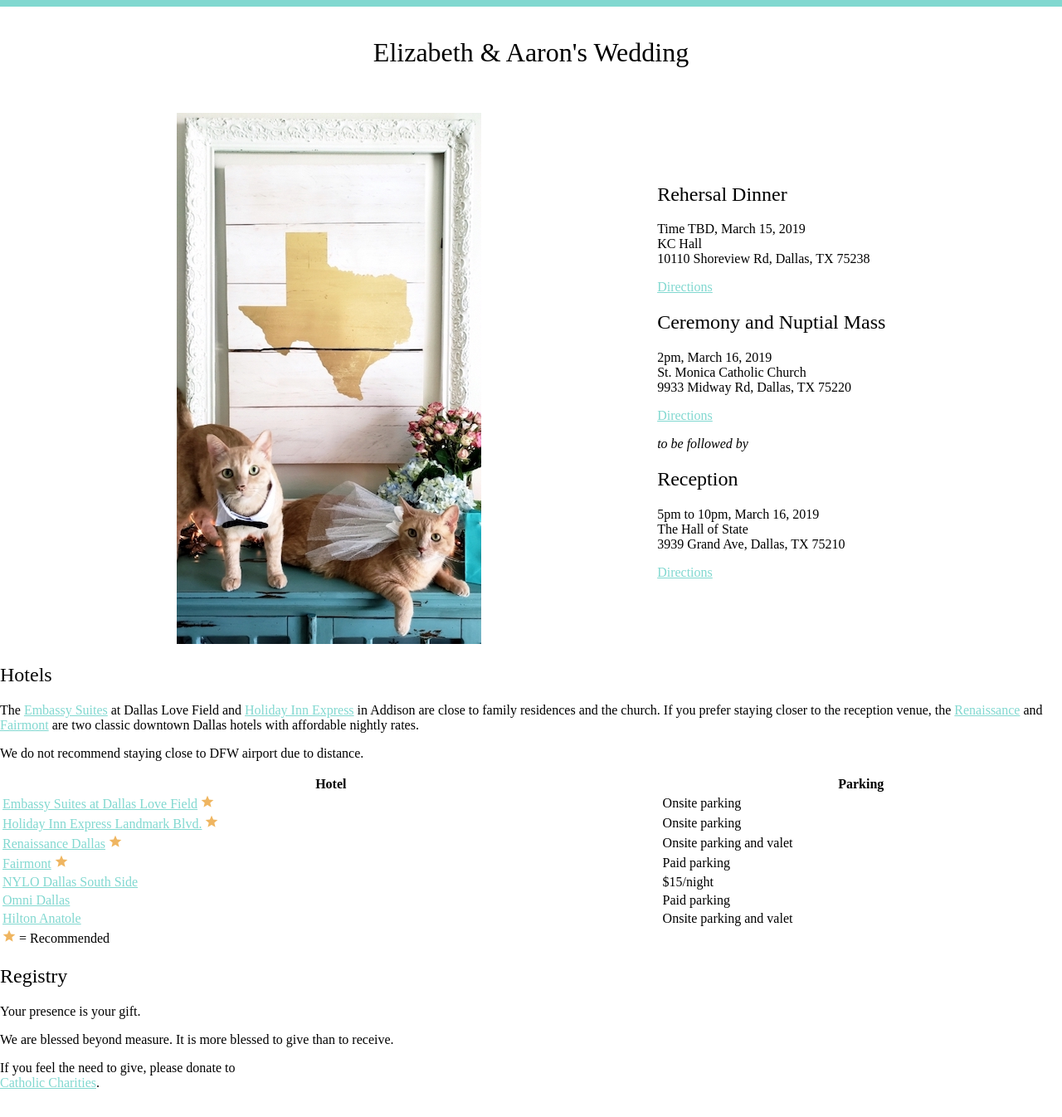
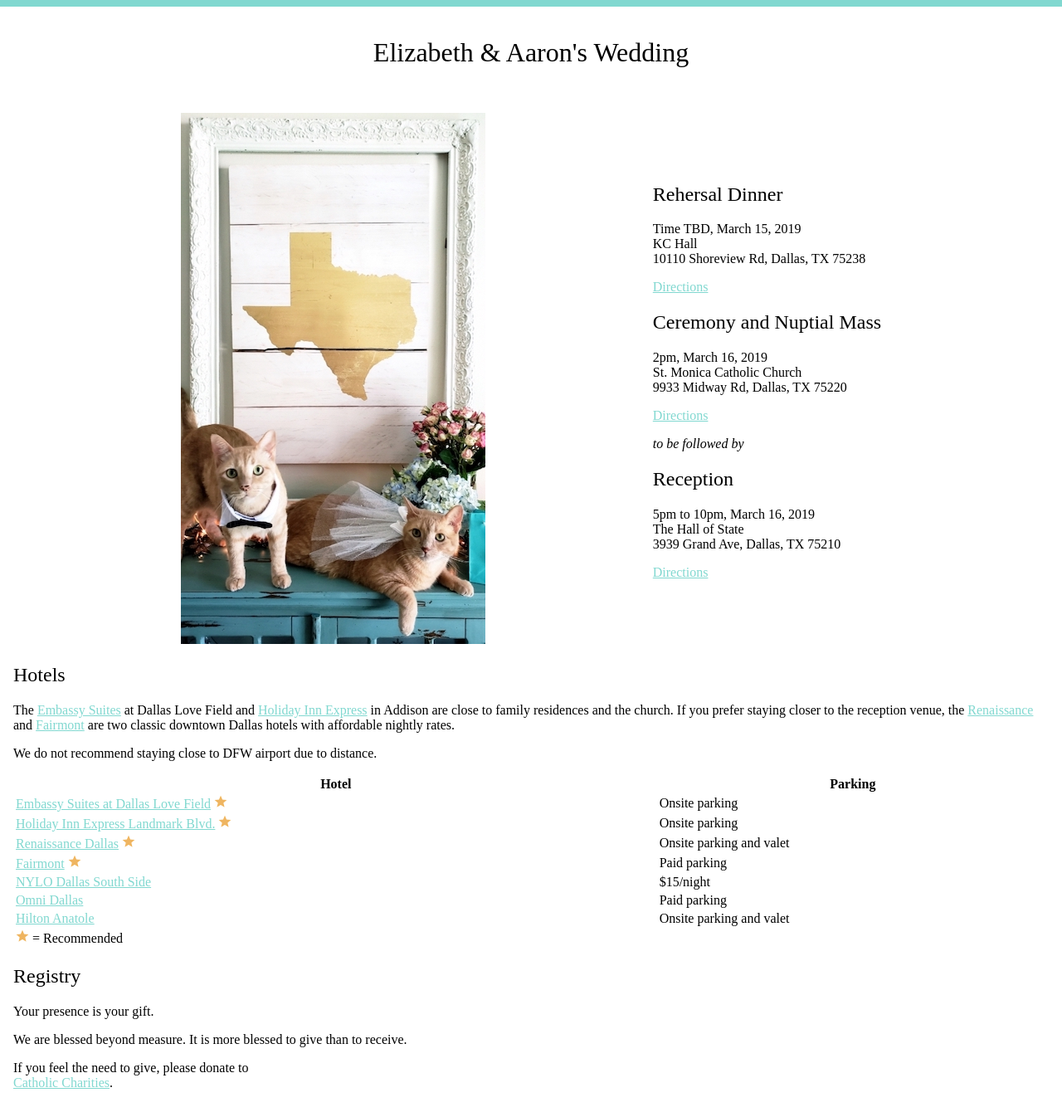
Before and after one commit to breckenedge/meowiedintexas.com, a Jekyll site: the page built from index.html, in a window 1280 px wide. Shown: the whole page at 83% size. Built offline with Jekyll 4.4.1, drawn with Linux system fonts in a browser that asks for light colours.

Commit message:
Increase spacing

```diff
--- a/assets/main.css
+++ b/assets/main.css
@@ -18,7 +18,7 @@ header {
 }
 
 main {
-  padding: 1em 0;
+  padding: 1em 1em;
 }
 
 main a,
@@ -39,6 +39,10 @@ main a:visited {
   flex-grow: 1;
 }
 
+.col-2 {
+  flex-grow: 2;
+}
+
 h1, h2 {
   font-family: serif;
   font-weight: normal;
--- a/index.html
+++ b/index.html
@@ -2,7 +2,7 @@
 layout: default
 ---
 <div class="row">
-  <div style="col-1">
+  <div style="col-2">
     <img src="{{ "/assets/save-the-date-smaller.jpg" | relative_url }}">
   </div>
   <div style="col-1">
```
